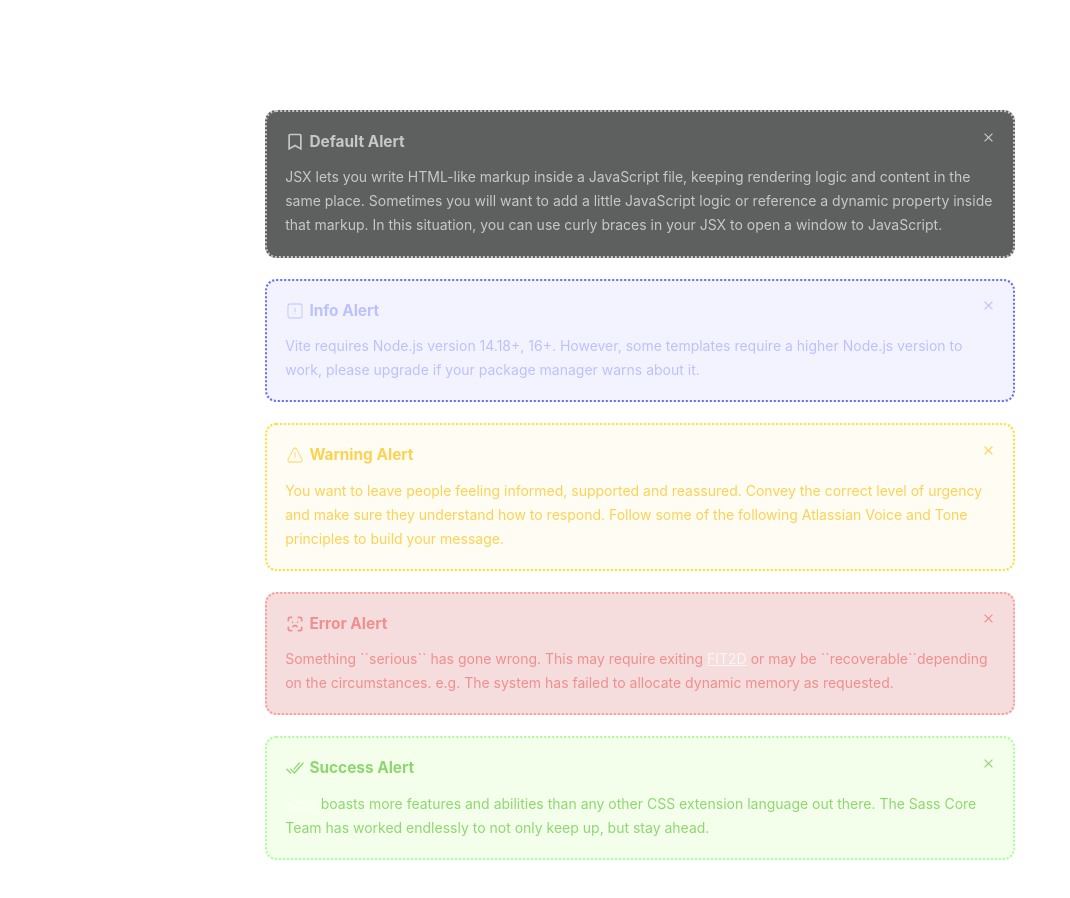
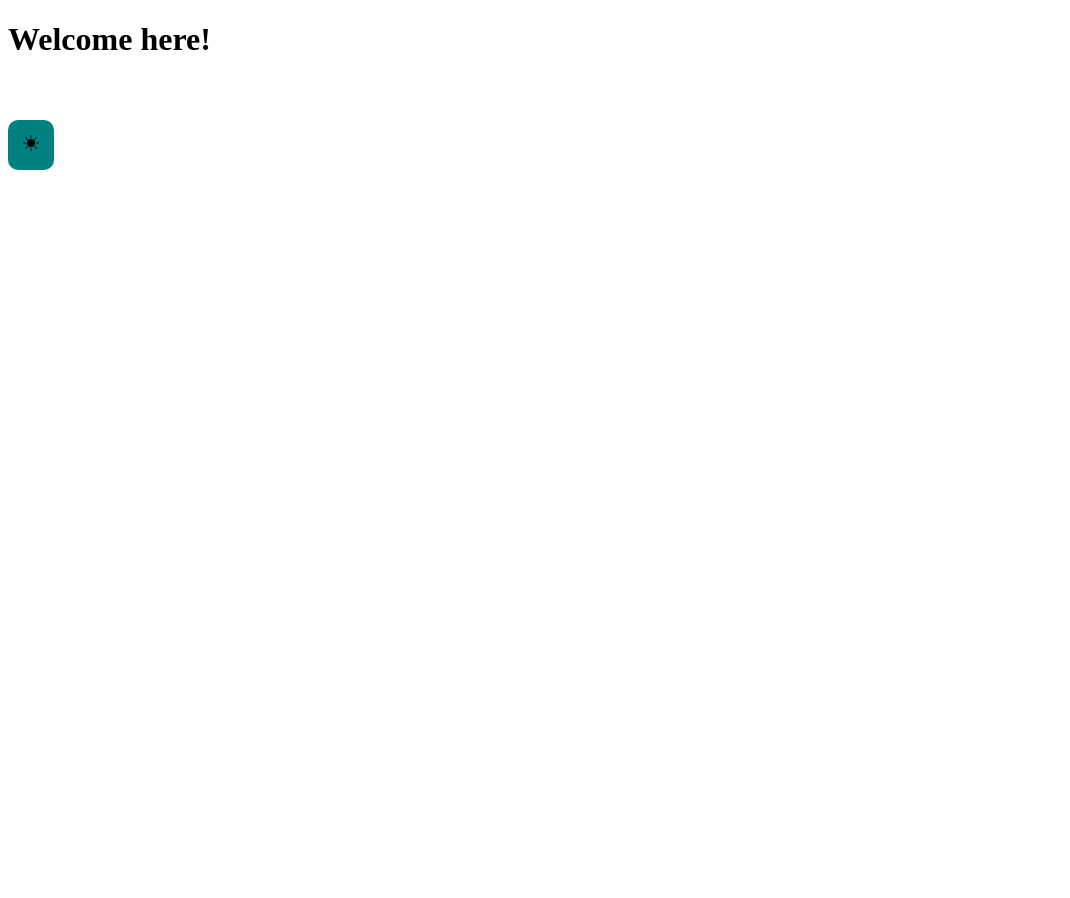
Before and after one commit to codeawy/reactjs-alert-types, a React (Vite) app: page / in a window 1280 px wide. Shown: the top 898 px of the page, without its empty margins (0-1070 px from the left). After the commit the page ends 800 px from the top, so only its background shows below. Built offline with nearby package versions, Linux system fonts and the light colour scheme.

Commit message:
useState hook

```diff
--- a/package.json
+++ b/package.json
@@ -12,7 +12,8 @@
     "react": "^18.2.0",
     "react-dom": "^18.2.0",
     "react-icons": "^4.7.1",
-    "sass": "^1.57.1"
+    "sass": "^1.57.1",
+    "styled-components": "^5.3.6"
   },
   "devDependencies": {
     "@types/react": "^18.0.26",
--- a/src/App.css
+++ /dev/null
@@ -1,41 +0,0 @@
-#root {
-  max-width: 1280px;
-  margin: 0 auto;
-  padding: 2rem;
-  text-align: center;
-}
-
-.logo {
-  height: 6em;
-  padding: 1.5em;
-  will-change: filter;
-}
-.logo:hover {
-  filter: drop-shadow(0 0 2em #646cffaa);
-}
-.logo.react:hover {
-  filter: drop-shadow(0 0 2em #61dafbaa);
-}
-
-@keyframes logo-spin {
-  from {
-    transform: rotate(0deg);
-  }
-  to {
-    transform: rotate(360deg);
-  }
-}
-
-@media (prefers-reduced-motion: no-preference) {
-  a:nth-of-type(2) .logo {
-    animation: logo-spin infinite 20s linear;
-  }
-}
-
-.card {
-  padding: 2em;
-}
-
-.read-the-docs {
-  color: #888;
-}
--- a/src/App.jsx
+++ b/src/App.jsx
@@ -1,71 +1,15 @@
-import Alert from "./shared/Alert";
-import { IoMdClose } from "react-icons/io";
-import { BiBookmark } from "react-icons/bi";
-import { IoCheckmarkDoneOutline } from "react-icons/io5";
-import { CiWarning, CiSquareInfo } from "react-icons/ci";
-import { TbFaceIdError } from "react-icons/tb";
+import { useState } from "react";
+import ToggleDarkMode from "./components/ToggleDarkMode";
+import { GlobalStyle } from "./theme/global.styles";
 
 const App = () => {
+  const [isDarkMode, setIsDarkMode] = useState(false);
+
   return (
     <div className="container">
-      <Alert
-        classNameContainer="alert-default"
-        title="Default Alert"
-        description={
-          "JSX lets you write HTML-like markup inside a JavaScript file, keeping rendering logic and content in the same place. Sometimes you will want to add a little JavaScript logic or reference a dynamic property inside that markup. In this situation, you can use curly braces in your JSX to open a window to JavaScript."
-        }
-        alertIcon={<BiBookmark size={20} />}
-        closeIcon={<IoMdClose />}
-      />
-      <Alert
-        classNameContainer="alert-info"
-        title="Info Alert"
-        description={
-          "Vite requires Node.js version 14.18+, 16+. However, some templates require a higher Node.js version to work, please upgrade if your package manager warns about it."
-        }
-        alertIcon={<CiSquareInfo size={20} />}
-        closeIcon={<IoMdClose />}
-      />
-      <Alert
-        classNameContainer="alert-warning"
-        title="Warning Alert"
-        description={
-          "You want to leave people feeling informed, supported and reassured. Convey the correct level of urgency and make sure they understand how to respond. Follow some of the following Atlassian Voice and Tone principles to build your message."
-        }
-        alertIcon={<CiWarning size={20} />}
-        closeIcon={<IoMdClose />}
-      />
-      <Alert
-        classNameContainer="alert-error"
-        title="Error Alert"
-        description={
-          <p>
-            Something ``serious`` has gone wrong. This may require exiting{" "}
-            <a href="https://sass-lang.com" target={"_blank"}>
-              FIT2D
-            </a>{" "}
-            or may be ``recoverable``depending on the circumstances. e.g. The system has failed to
-            allocate dynamic memory as requested.
-          </p>
-        }
-        alertIcon={<TbFaceIdError size={20} />}
-        closeIcon={<IoMdClose />}
-      />
-
-      <Alert
-        classNameContainer="alert-success"
-        title="Success Alert"
-        alertIcon={<IoCheckmarkDoneOutline size={20} />}
-        closeIcon={<IoMdClose />}
-      >
-        <p>
-          <a href="https://sass-lang.com" target={"_blank"}>
-            Sass
-          </a>{" "}
-          boasts more features and abilities than any other CSS extension language out there. The
-          Sass Core Team has worked endlessly to not only keep up, but stay ahead.
-        </p>
-      </Alert>
+      <GlobalStyle isDarkMode={isDarkMode} />
+      <h1>Welcome here!</h1>
+      <ToggleDarkMode isDarkMode={isDarkMode} setIsDarkMode={setIsDarkMode} />
     </div>
   );
 };
--- /dev/null
+++ b/src/components/ToggleDarkMode/ToggleDarkMode.styles.js
@@ -0,0 +1,10 @@
+import styled from "styled-components";
+
+export const ToggleModeBtn = styled.button`
+  all: unset;
+  background-color: teal;
+  padding: 15px;
+  margin: 40px auto;
+  border-radius: 10px;
+  cursor: pointer;
+`;
--- /dev/null
+++ b/src/components/ToggleDarkMode/index.jsx
@@ -0,0 +1,15 @@
+import { BsFillMoonFill, BsFillSunFill } from "react-icons/bs";
+import { ToggleModeBtn } from "./ToggleDarkMode.styles";
+
+const ToggleDarkMode = ({ isDarkMode, setIsDarkMode }) => {
+  console.log(isDarkMode);
+  return (
+    <div>
+      <ToggleModeBtn onClick={() => setIsDarkMode(!isDarkMode)}>
+        {isDarkMode ? <BsFillMoonFill /> : <BsFillSunFill />}
+      </ToggleModeBtn>
+    </div>
+  );
+};
+
+export default ToggleDarkMode;
--- a/src/main.jsx
+++ b/src/main.jsx
@@ -1,7 +1,7 @@
 import React from "react";
 import ReactDOM from "react-dom/client";
 import App from "./App";
-import "./index.css";
+// import "./index.css";
 
 ReactDOM.createRoot(document.getElementById("root")).render(
   <React.StrictMode>
--- /dev/null
+++ b/src/theme/global.styles.js
@@ -0,0 +1,8 @@
+import { createGlobalStyle } from "styled-components";
+
+export const GlobalStyle = createGlobalStyle`
+  body {
+    color: ${({ isDarkMode }) => (isDarkMode ? "white" : "black")};
+    background-color: ${({ isDarkMode }) => (isDarkMode ? "#000" : "#fff")};
+  }
+`;
```
Also changed, not shown: 1 other file (tests, documents, lock files or other folders).
